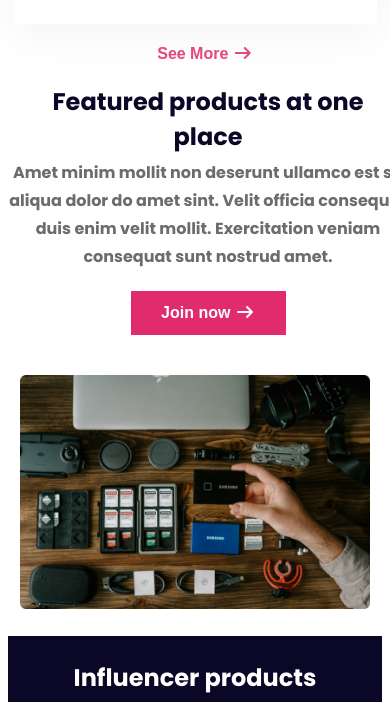
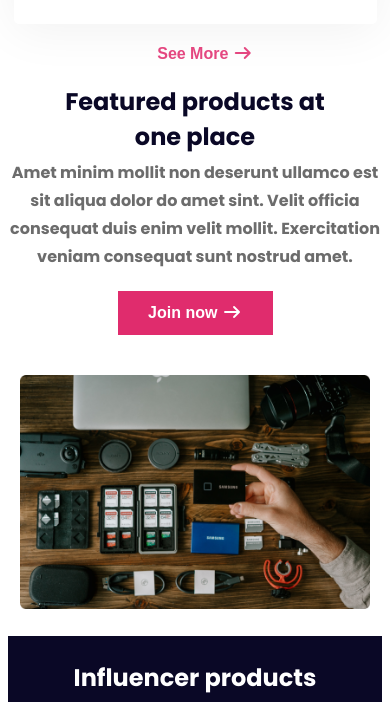
Before and after one commit to MalihaAdry/influencer_products-responsive, a plain HTML site: page index.html in a window 390 px wide. Shown: the part 5930-6632 px from the top of the page. Drawn offline with Linux system fonts and the light colour scheme.

Commit message:
changed the featured parragraph size

```diff
--- a/styles/style.css
+++ b/styles/style.css
@@ -223,7 +223,7 @@
     margin-bottom: 1px;
 }
 .featured-parragraph{
-    width: 510px;
+    max-width: 510px;
     font-size: 1rem;
     font-weight: 700;
     color: #6C6C6C;
@@ -381,7 +381,7 @@
 }
 .featured-parragraph{
     text-align: center;
-    max-width: 400px;
+    max-width: 370px;
     margin: 0 auto;
     font-size: 1rem;
     font-weight: 700;
```
